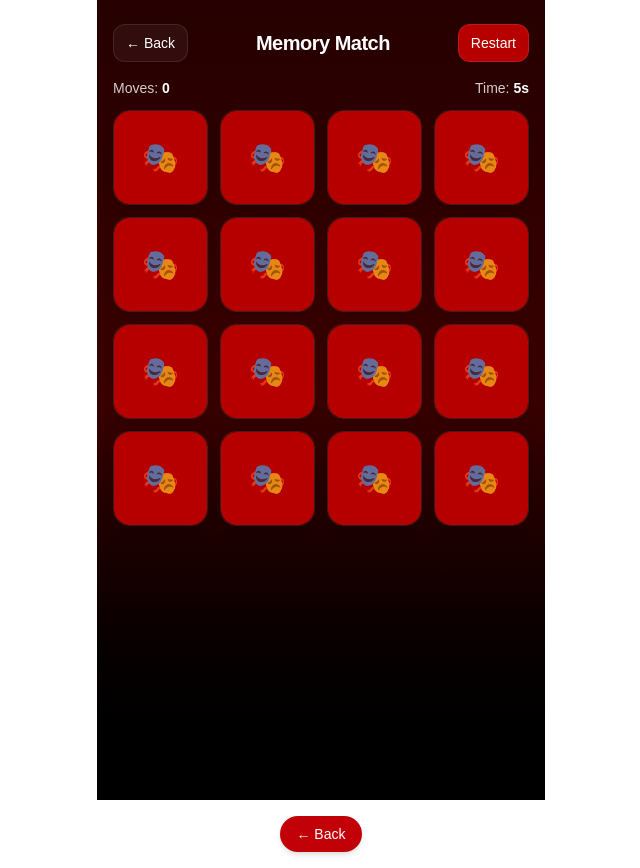
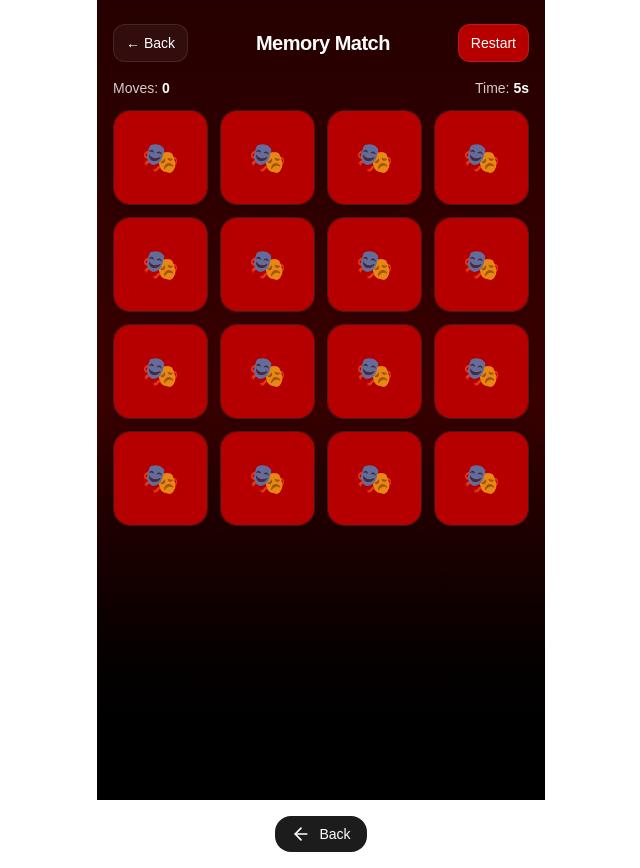
Before and after one commit to DiscoKris/lfpapp, a Next.js app: page /patron/sw/games/memory-match in a window 1280 px wide. Shown: the whole page, without its empty margins (319-959 px from the left). Built offline with nearby package versions, Linux system fonts and the light colour scheme.

Commit message:
Add Coming Soon placeholder pages

```diff
--- a/components/BackButton.tsx
+++ b/components/BackButton.tsx
@@ -1,38 +1,31 @@
 "use client";
 
 import { usePathname, useRouter } from "next/navigation";
+import { ArrowLeft } from "lucide-react";
 
 export default function BackButton() {
+  const router = useRouter();
   const pathname = usePathname();
-  const router = useRouter();
-
-  if (pathname === "/" || pathname === "/login") return null;
 
   const handleBack = () => {
-    const parts = pathname.split("/").filter(Boolean);
+    // Split the current path and remove the last segment
+    const segments = pathname.split("/").filter(Boolean);
+    segments.pop();
 
-    if (pathname === "/app/patron") {
-      // if on the Patron dashboard, go to the main app homepage
-      window.location.href = "https://app.lythgoefamily.com";
-      return;
-    }
+    // Join remaining segments back into a valid path
+    const parentPath = "/" + segments.join("/");
 
-    if (parts.length > 2) {
-      // go up one level
-      const parentPath = "/" + parts.slice(0, -1).join("/");
-      router.push(parentPath);
-    } else {
-      // stop at /app/patron
-      router.push("/app/patron");
-    }
+    // If no parent path remains, go to root (/)
+    router.push(parentPath || "/");
   };
 
   return (
     <button
       onClick={handleBack}
-      className="flex items-center justify-center text-sm text-white bg-red-700 hover:bg-red-800 px-4 py-2 rounded-full shadow-md"
+      className="flex items-center gap-2 px-4 py-2 rounded-2xl bg-[#1C1C1C] text-white hover:bg-[#2D2D2D] transition-colors duration-200"
     >
-      ← Back
+      <ArrowLeft className="w-5 h-5" />
+      <span className="text-sm font-medium">Back</span>
     </button>
   );
 }
```
